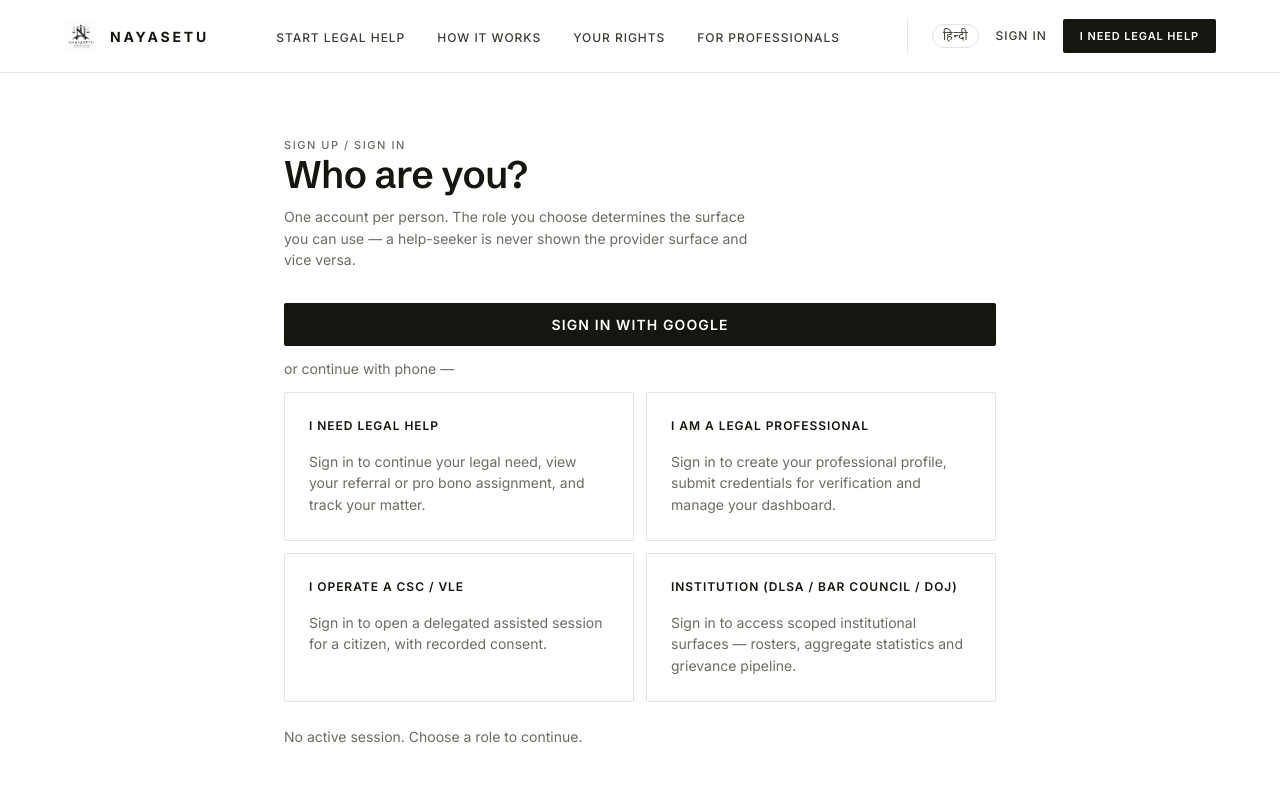
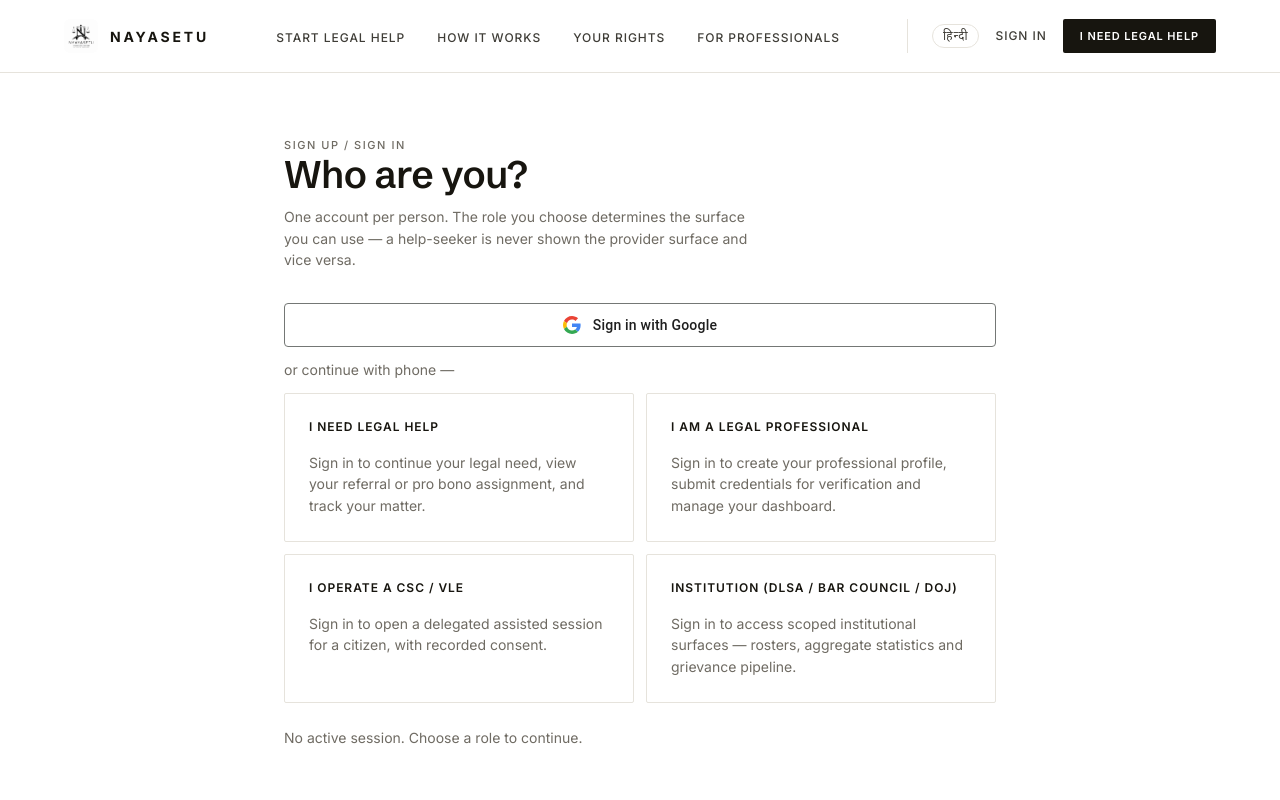
Before and after one commit to Anu062004/N-Setu-Frontend-, a React (Vite) app: page /auth in a window 1280 px wide. Shown: the top 800 px of the page. Built offline with nearby package versions, Linux system fonts and the light colour scheme; no server answers.

Commit message:
Auth: replace generic Google sign-in button with official branded button
White surface, #747775 border, official four-colour G mark, Roboto
Medium 14px label and 44px touch target per Google identity brand
guidelines; loading state swaps the mark for a spinner

```diff
--- /dev/null
+++ b/src/components/ui/GoogleButton.tsx
@@ -0,0 +1,40 @@
+interface GoogleButtonProps {
+  onClick: () => void;
+  disabled?: boolean;
+  loading?: boolean;
+}
+
+/**
+ * "Sign in with Google" per Google's identity brand guidelines:
+ * white surface, #747775 border, official four-colour G mark,
+ * Roboto Medium 14px label, 40px+ touch target.
+ */
+export function GoogleButton({ onClick, disabled = false, loading = false }: GoogleButtonProps) {
+  return (
+    <button type="button" className="google-btn" onClick={onClick} disabled={disabled || loading}>
+      {loading ? (
+        <span className="google-btn__spinner" aria-hidden="true" />
+      ) : (
+        <svg className="google-btn__logo" viewBox="0 0 48 48" aria-hidden="true" focusable="false">
+          <path
+            fill="#EA4335"
+            d="M24 9.5c3.54 0 6.71 1.22 9.21 3.6l6.85-6.85C35.9 2.38 30.47 0 24 0 14.62 0 6.51 5.38 2.56 13.22l7.98 6.19C12.43 13.72 17.74 9.5 24 9.5z"
+          />
+          <path
+            fill="#4285F4"
+            d="M46.98 24.55c0-1.57-.15-3.09-.38-4.55H24v9.02h12.94c-.58 2.96-2.26 5.48-4.78 7.18l7.73 6c4.51-4.18 7.09-10.36 7.09-17.65z"
+          />
+          <path
+            fill="#FBBC05"
+            d="M10.53 28.59c-.48-1.45-.76-2.99-.76-4.59s.27-3.14.76-4.59l-7.98-6.19C.92 16.46 0 20.12 0 24c0 3.88.92 7.54 2.56 10.78l7.97-6.19z"
+          />
+          <path
+            fill="#34A853"
+            d="M24 48c6.48 0 11.93-2.13 15.89-5.81l-7.73-6c-2.15 1.45-4.92 2.3-8.16 2.3-6.26 0-11.57-4.22-13.47-9.91l-7.98 6.19C6.51 42.62 14.62 48 24 48z"
+          />
+        </svg>
+      )}
+      <span className="google-btn__label">{loading ? "Redirecting…" : "Sign in with Google"}</span>
+    </button>
+  );
+}
--- a/src/features/auth/OtpSignIn.tsx
+++ b/src/features/auth/OtpSignIn.tsx
@@ -1,6 +1,7 @@
 import { useState } from "react";
 import { useNavigate, useSearchParams } from "react-router-dom";
 import { Button } from "../../components/ui/Button";
+import { GoogleButton } from "../../components/ui/GoogleButton";
 import { StatusLabel } from "../../components/ui/StatusLabel";
 import { api, ApiError, GOOGLE_START_URL, checkGoogleLoginAvailable } from "../../lib/api";
 import { useAuth, type AuthRole } from "./AuthContext";
@@ -143,9 +144,7 @@
           {(!requestedRole || requestedRole === "CITIZEN") && (
             <>
               <div className="mt-6">
-                <Button block onClick={() => void handleGoogleSignIn()} disabled={googleStarting}>
-                  {googleStarting ? t("Redirecting to Google…") : t("Sign in with Google")}
-                </Button>
+                <GoogleButton onClick={() => void handleGoogleSignIn()} loading={googleStarting} />
                 {googleUnavailable && (
                   <p className="field__error mt-3" role="status">
                     {t(
--- a/src/styles/features.css
+++ b/src/styles/features.css
@@ -1548,3 +1548,70 @@
     grid-column: span 12;
   }
 }
+/* ---------- Sign in with Google (identity brand guidelines) ---------- */
+.google-btn {
+  display: flex;
+  align-items: center;
+  justify-content: center;
+  gap: 12px;
+  width: 100%;
+  min-height: 44px;
+  padding: 10px 24px;
+  background-color: #ffffff;
+  color: #1f1f1f;
+  border: 1px solid #747775;
+  border-radius: 4px;
+  font-family: Roboto, -apple-system, BlinkMacSystemFont, "Segoe UI", Arial, sans-serif;
+  font-size: 14px;
+  font-weight: 500;
+  letter-spacing: 0.2px;
+  line-height: 1;
+  cursor: pointer;
+  transition: background-color 0.15s ease, box-shadow 0.15s ease;
+}
+
+.google-btn:hover:not(:disabled) {
+  background-color: #f7f8f8;
+  box-shadow: 0 1px 2px rgba(60, 64, 67, 0.16);
+}
+
+.google-btn:focus-visible {
+  outline: 2px solid #1a73e8;
+  outline-offset: 2px;
+}
+
+.google-btn:active:not(:disabled) {
+  background-color: #eef1f3;
+  box-shadow: none;
+}
+
+.google-btn:disabled {
+  opacity: 0.55;
+  cursor: default;
+}
+
+.google-btn__logo {
+  width: 18px;
+  height: 18px;
+  flex-shrink: 0;
+}
+
+.google-btn__label {
+  white-space: nowrap;
+}
+
+.google-btn__spinner {
+  width: 16px;
+  height: 16px;
+  flex-shrink: 0;
+  border: 2px solid #dadce0;
+  border-top-color: #4285f4;
+  border-radius: 50%;
+  animation: google-btn-spin 0.8s linear infinite;
+}
+
+@keyframes google-btn-spin {
+  to {
+    transform: rotate(360deg);
+  }
+}
```
